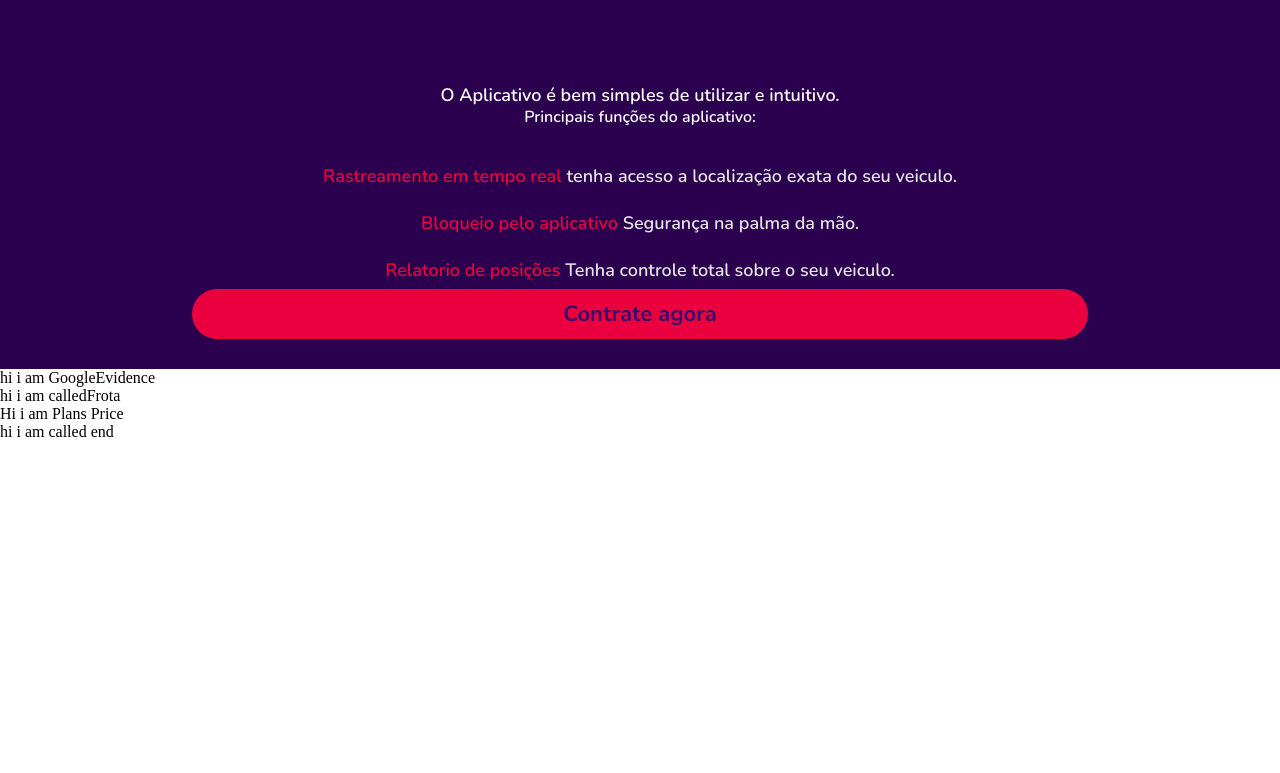
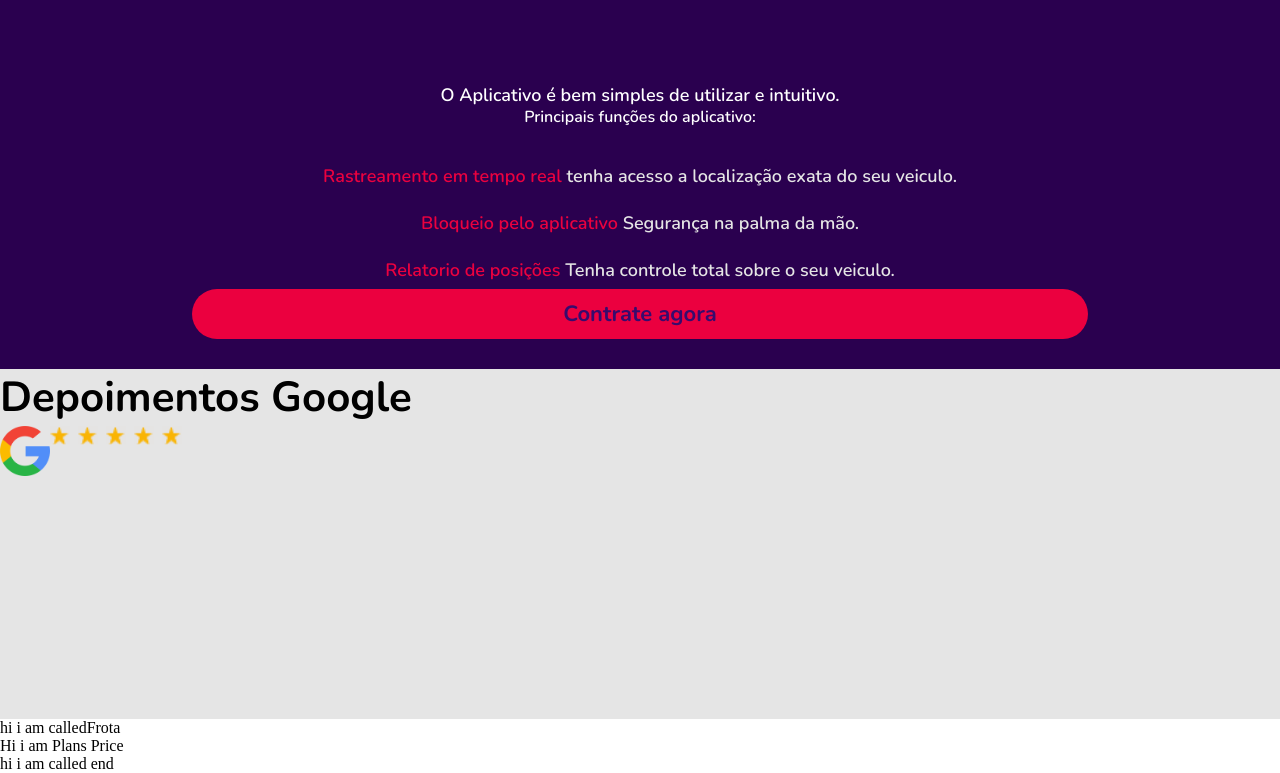
Before and after one commit to malves224/ClewsatWebSite, a React (Create React App) app: page / in a window 1280 px wide. Shown: the part 2672-3445 px from the top of the page. Before the commit the page ends 3113 px from the top, so only its background shows below. Built offline with nearby package versions, Linux system fonts and the light colour scheme.

Commit message:
add titulo e img do componenete GoogleEvidence

```diff
--- a/src/sectionsComponents/GoogleEvidence.jsx
+++ b/src/sectionsComponents/GoogleEvidence.jsx
@@ -1,12 +1,14 @@
 import React, { PureComponent } from "react";
 import "./css/googleEvidence.css";
+import fiveStar from "../img/google-rate.svg";
 
 class GoogleEvidence extends PureComponent {
   render() {
     return (
-      <div>
-        <p> hi i am GoogleEvidence </p>
-      </div>
+      <section className="google-evidence">
+        <h2>Depoimentos Google</h2>
+        <img src={fiveStar} alt="" />
+      </section>
     );
   }
 }
--- a/src/sectionsComponents/css/googleEvidence.css
+++ b/src/sectionsComponents/css/googleEvidence.css
@@ -0,0 +1,15 @@
+@import url('https://fonts.googleapis.com/css2?family=Nunito:wght@700&display=swap');
+
+.google-evidence {
+  background-color: #E5E5E5;
+  height: 350px;
+}
+
+.google-evidence h2 {
+  font-family: Nunito;
+  font-style: normal;
+  font-weight: bold;
+  font-size: 42px;
+  line-height: 57px;
+  color: #000000;
+}
```
